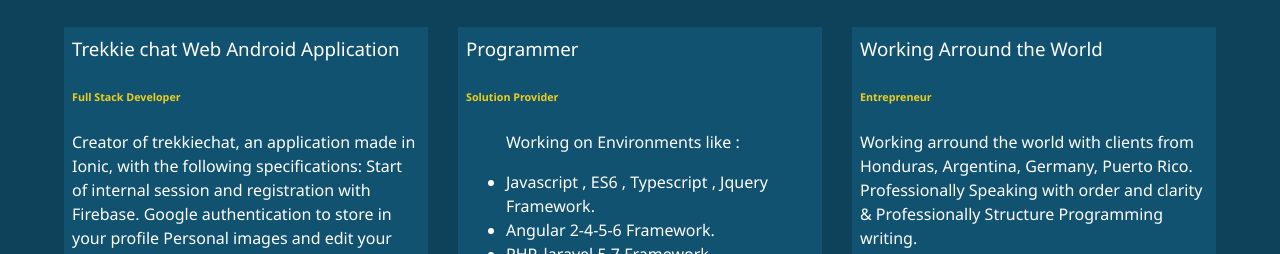
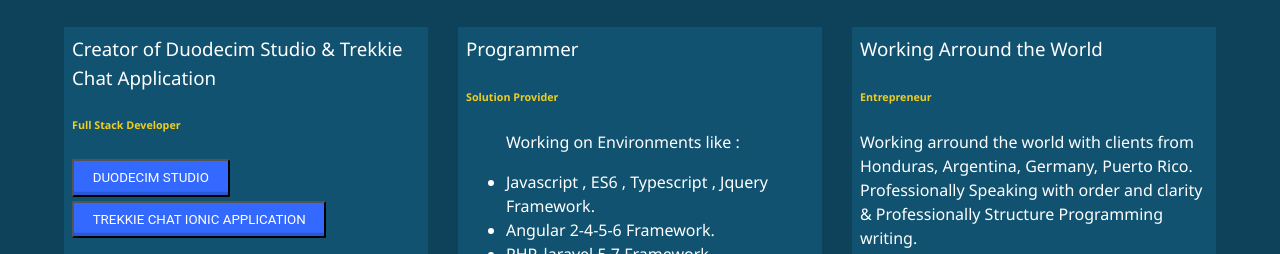
Before and after one commit to theduodecim/Portafolio, a website: page dist/about.html in a window 1280 px wide. Shown: the part 771-1025 px from the top of the page. Drawn offline with Linux system fonts and the light colour scheme.

Commit message:
November 30

```diff
--- a/scss/main.scss
+++ b/scss/main.scss
@@ -134,6 +134,36 @@
 
     .job-1 {
         grid-area: job1;
+
+        .projects {
+            display: inline-block;
+            padding: 0.7em 1.4em;
+            margin: 0 0.3em 0.3em 0;
+            border-radius: 0.15em;
+            box-sizing: border-box;
+            text-decoration: none;
+            font-family: 'Roboto', sans-serif;
+            text-transform: uppercase;
+            font-weight: 400;
+            color: #FFFFFF;
+            background-color: #3369ff;
+            box-shadow: inset 0 -0.6em 0 -0.35em rgba(0, 0, 0, 0.17);
+            text-align: center;
+            position: relative;
+        }
+
+        .projects {
+            top: 0.1em;
+        }
+
+        @media all and (max-width:30em) {
+            .projects {
+                display: block;
+                margin: 0.4em auto;
+            }
+        }
+
+
     }
 
     .job-2 {
```
Also changed, not shown: dist/about.html, dist/css/main.css, dist/js/main.js.
